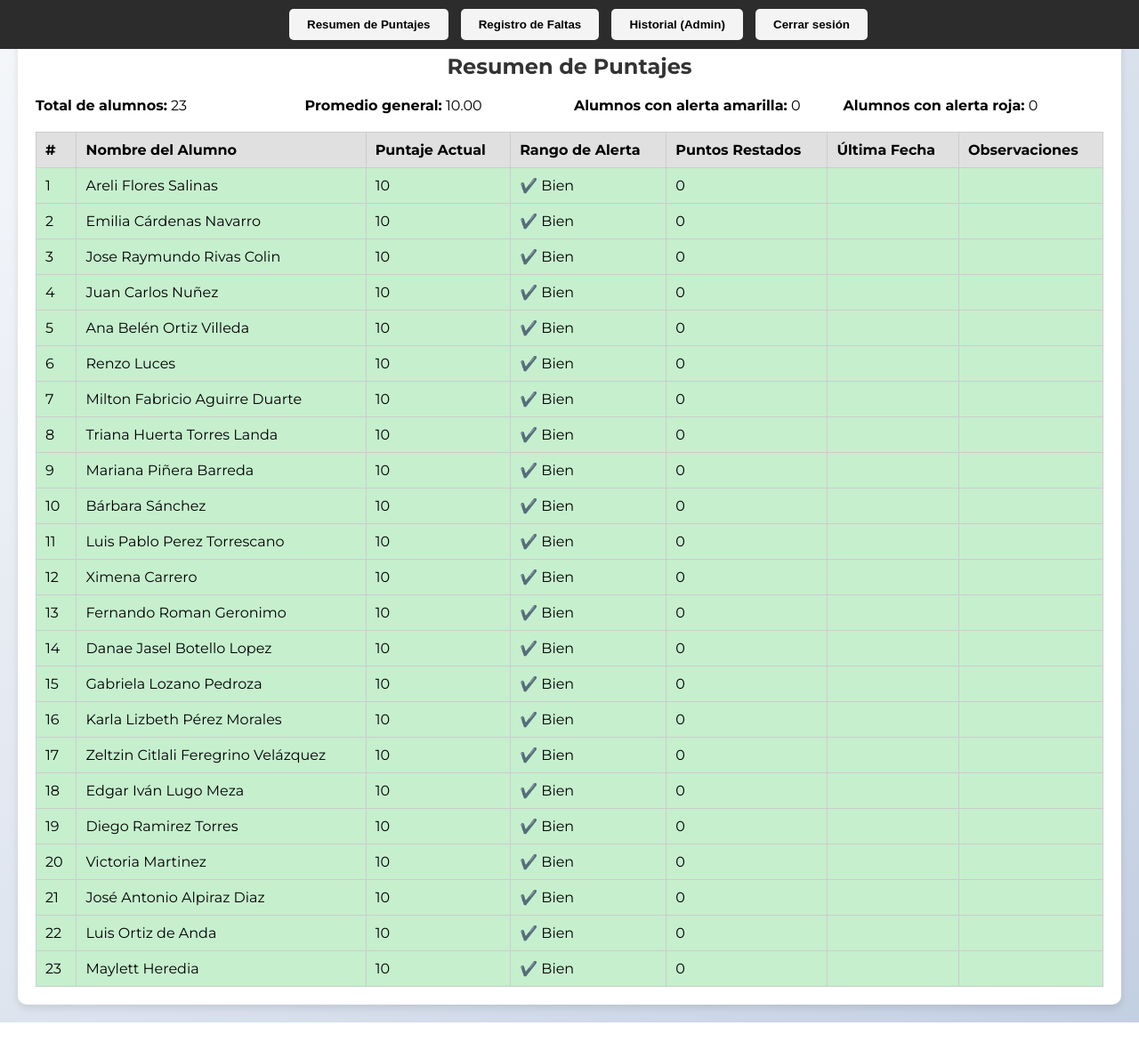
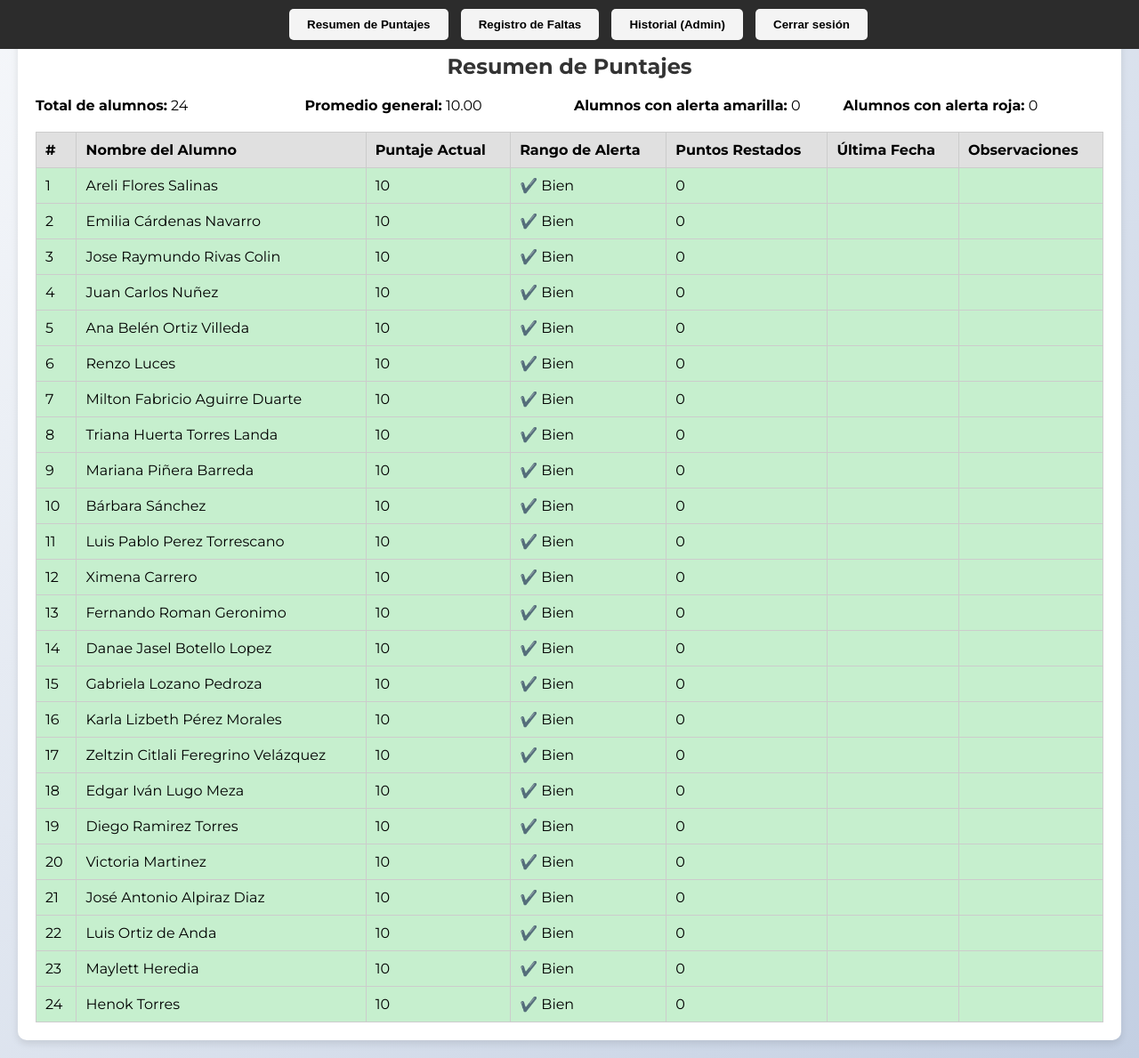
Before and after one commit to Edivlume/sistema-puntos, a plain HTML site: page index.html in a window 1280 px wide. Shown: the whole page at 89% size. Before the commit the page ends 1149 px from the top, so only its background shows below. Drawn offline with Linux system fonts and the light colour scheme; no server answers.

Commit message:
Update index.html

```diff
--- a/index.html
+++ b/index.html
@@ -96,7 +96,7 @@
 
   <script type="module">
     // ====== Datos base ======
-    const alumnos = ["Areli Flores Salinas","Emilia Cárdenas Navarro","Jose Raymundo Rivas Colin","Juan Carlos Nuñez","Ana Belén Ortiz Villeda","Renzo Luces","Milton Fabricio Aguirre Duarte","Triana Huerta Torres Landa","Mariana Piñera Barreda","Bárbara Sánchez","Luis Pablo Perez Torrescano","Ximena Carrero","Fernando Roman Geronimo","Danae Jasel Botello Lopez","Gabriela Lozano Pedroza","Karla Lizbeth Pérez Morales","Zeltzin Citlali Feregrino Velázquez","Edgar Iván Lugo Meza","Diego Ramirez Torres","Victoria Martinez","José Antonio Alpiraz Diaz","Luis Ortiz de Anda","Maylett Heredia"];
+    const alumnos = ["Areli Flores Salinas","Emilia Cárdenas Navarro","Jose Raymundo Rivas Colin","Juan Carlos Nuñez","Ana Belén Ortiz Villeda","Renzo Luces","Milton Fabricio Aguirre Duarte","Triana Huerta Torres Landa","Mariana Piñera Barreda","Bárbara Sánchez","Luis Pablo Perez Torrescano","Ximena Carrero","Fernando Roman Geronimo","Danae Jasel Botello Lopez","Gabriela Lozano Pedroza","Karla Lizbeth Pérez Morales","Zeltzin Citlali Feregrino Velázquez","Edgar Iván Lugo Meza","Diego Ramirez Torres","Victoria Martinez","José Antonio Alpiraz Diaz","Luis Ortiz de Anda","Maylett Heredia","Henok Torres"];
     const faltas = {
       "No saber trazo montado y grabado (reincidente)": 3,
       "Retardo (tolerancia 15 min)": 1,
```
